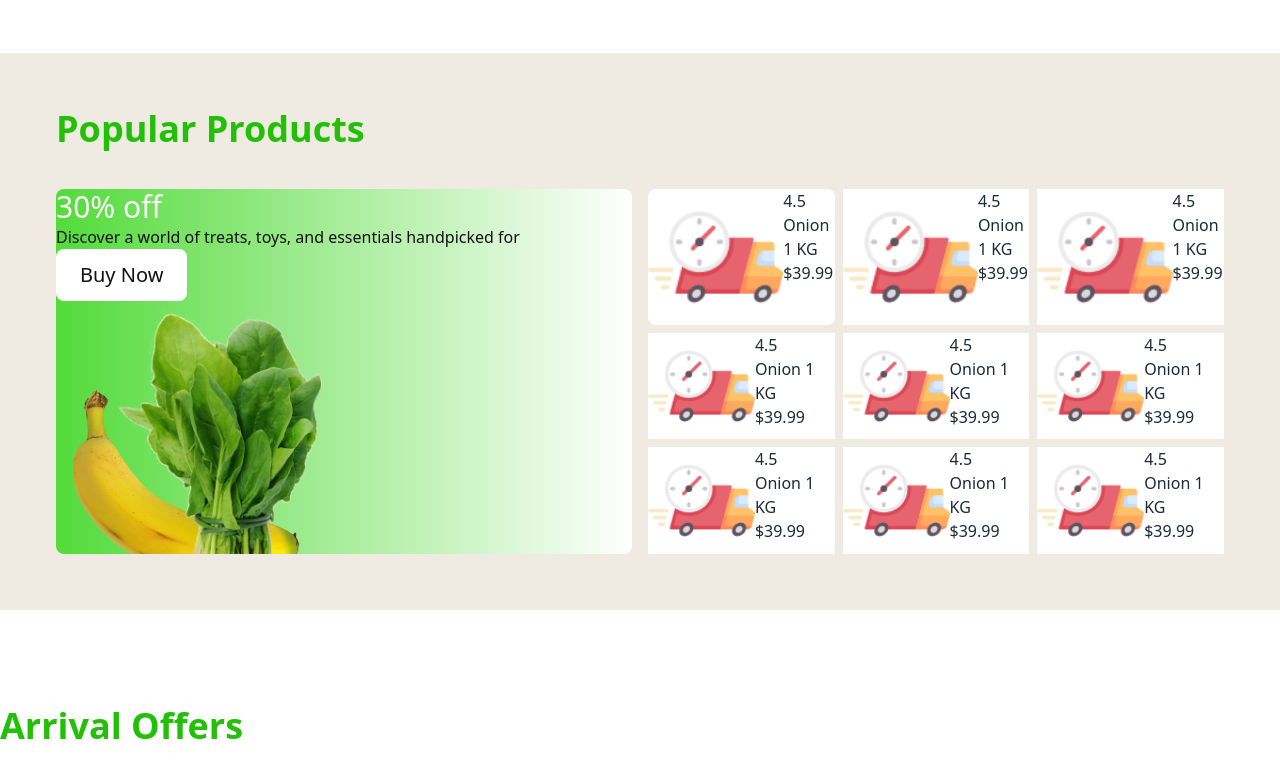
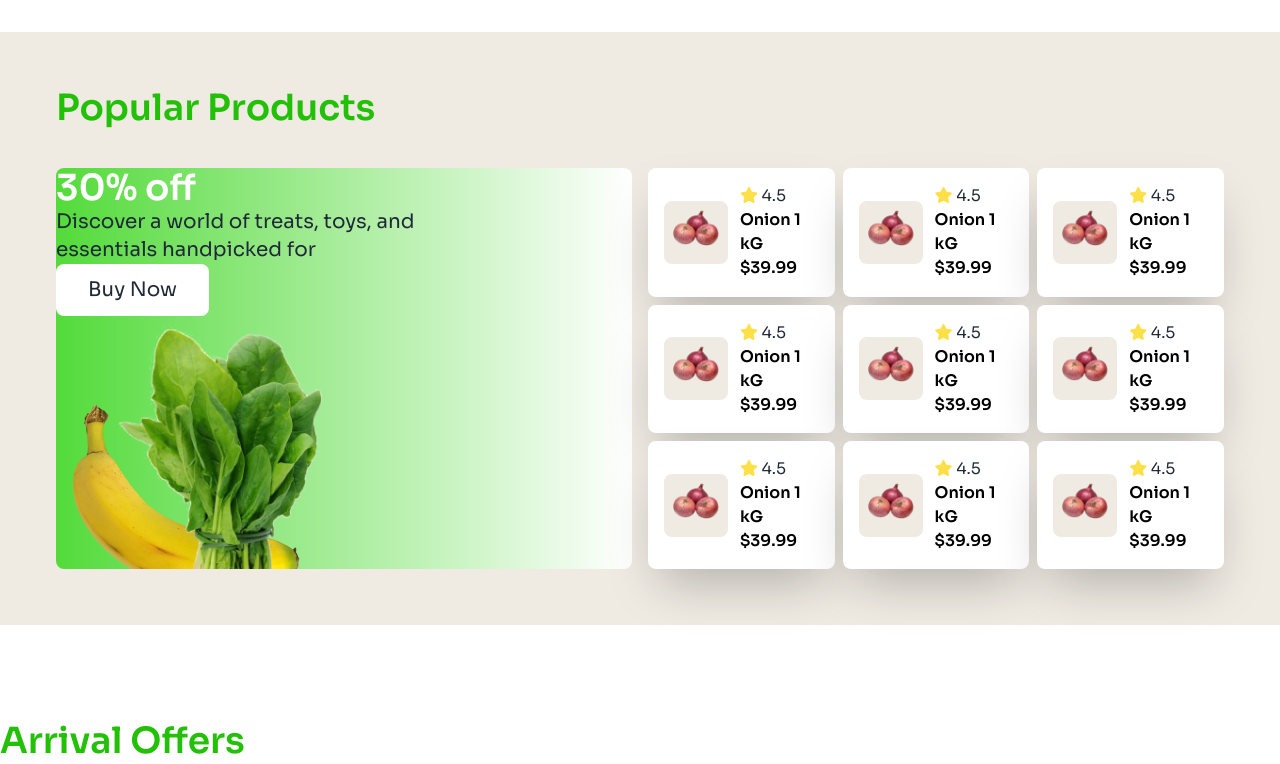
Before and after one commit to aliwayde-shagor/SPHB11-assignment-3, a plain HTML site: page index.html in a window 1280 px wide. Shown: the part 1665-2429 px from the top of the page. Drawn offline with nearby package versions, Linux system fonts and the light colour scheme.

Commit message:
footer section responsive

```diff
--- a/index.html
+++ b/index.html
@@ -29,18 +29,18 @@
     <script src="https://cdn.tailwindcss.com"></script>
     <title>Nature's Platter</title>
     <!-- body style -->
-    <!-- <style>
+    <style>
       body {
         font-family: "Sora", serif;
       }
-    </style> -->
+    </style>
   </head>
   <body>
-    <header class="max-w-screen-2xl mx-auto p-10 bg-[#EFEBE3]">
-      <nav class="flex justify-between">
+    <header class="max-w-screen-2xl mx-auto lg:pt-10 bg-[#EFEBE3]">
+      <nav class="flex justify-between border border-[#22c006] lg:border-none">
         <!-- logo section -->
         <div class="">
-          <img src="c2-assets/logo-header.png" alt="" class="w-16" />
+          <img src="c2-assets/logo-header.png" alt="" class=""/>
         </div>
         <!-- bar section -->
         <div class="lg:hidden">
@@ -67,11 +67,17 @@
           </button>
         </div>
       </nav>
+      <!-- animation start -->
+      <!-- <div class="flex animate-loop-scroll">
+       <h1>Hello World</h1>
+      </div> -->
+      <!-- animation end -->
+
       <!-- banner section -->
       <div class="mt-14 max-w-5xl mx-auto">
         <div>
           <h1 class="text-center text-5xl font-semibold">
-            Freshnes<span class="text-[#22c006]"> You Can <br />Count</span> On,
+            Freshness<span class="text-[#22c006]"> You Can <br />Count</span> On,
             Prices You’ll Love!
           </h1>
           <p class="w-1/2 text-center mx-auto text-xl text-black mt-5">
@@ -79,11 +85,11 @@
             to pantry staples, we’ve got you covered every day!
           </p>
         </div>
-        <div>
+        <div class="">
           <img
             src="c2-assets/hero-vegetables.png"
             alt=""
-            class="mx-auto mt-5"
+            class="mx-auto"
           />
         </div>
       </div>
@@ -141,114 +147,123 @@
 
       <!-- section products -->
       <section class="max-w-screen-2xl mx-auto bg-[#EFEBE3] mt-14 p-14">
-        <h1
-          class="text-4xl max-w-screen-xl mx-auto font-semibold text-[#22c006]"
-        >
-          Popular Products
-        </h1>
 
-        <div
-          class="max-w-screen-xl mx-auto gap-4 grid lg:grid-cols-2 grid-cols-1 mt-10"
-        >
-          <div class="bg-gradient-to-r from-[#53DB3A] to-[#FFFFFF] rounded-lg">
+
+       <div class="max-w-screen-xl mx-auto">
+        <h2  class="text-4xl font-semibold text-[#22c006] mb-10">Popular Products</h2>
+
+        <div class="grid lg:grid-cols-2 gap-4">
+        <div class="bg-gradient-to-r rounded-lg from-[#53DB3A] to-[#FFFFFF]">
          <div>
-              <span class="text-3xl text-white">30% off</span>
-              <p class="text-[#111111]">
-                Discover a world of treats, toys, and essentials handpicked for
-              </p>
-              <button
-                class="text-[#111111] bg-white px-6 py-3 rounded-lg text-xl"
-              >
-                Buy Now
-              </button>
+          <h3 class="text-white text-4xl font-semibold">30% off</h3>
+          <p class="text-xl">Discover a world of treats, toys, and <br> essentials handpicked for </p>
+          <button class="bg-white px-8 py-3 rounded-lg text-xl">Buy Now</button>
          </div>
-            <img src="c2-assets\vegetable-offer.png" alt="" class="" />
+         <div> <img src="c2-assets/vegetable-offer.png" alt=""></div>
         </div>
-          <!-- grid card -->
-          <div
-            class="grid grid-cols-2 lg:grid-cols-3 lg:gap- gap-2 overflow-x-hidden"
-          >
-            <div class="flex rounded-lg bg-white">
-              <img src="c2-assets/delivery.png" alt="" class="w-full h-auto" />
+        <div class="grid grid-cols-2 lg:grid-cols-3 gap-2">
+         <div class="flex space-x-3 items-center px-4 bg-white rounded-lg shadow-2xl">
         <div>
-                <span>4.5</span>
-                <h3>Onion 1 KG</h3>
-                <p>$39.99</p>
+          <img src="c2-assets/image 43.png" alt="" class="bg-[#EFEBE3] rounded-lg">
+        </div>
+         <div class="">
+          <p><i class="fa-solid fa-star text-yellow-300"></i> 4.5</p>
+          <h4 class="text-black font-semibold">Onion 1 kG</h4>
+          <P class="text-black font-semibold">$39.99</P>
          </div>
          </div>
-            <div class="flex bg-white">
-              <img src="c2-assets\delivery.png" alt="" />
+         <div class="flex space-x-3 items-center px-4 bg-white rounded-lg shadow-2xl">
         <div>
-                <span>4.5</span>
-                <h3>Onion 1 KG</h3>
-                <p>$39.99</p>
+          <img src="c2-assets/image 43.png" alt="" class="bg-[#EFEBE3] rounded-lg">
+        </div>
+         <div class="">
+          <p><i class="fa-solid fa-star text-yellow-300"></i> 4.5</p>
+          <h4 class="text-black font-semibold">Onion 1 kG</h4>
+          <P class="text-black font-semibold">$39.99</P>
          </div>
          </div>
-            <div class="flex bg-white">
-              <img src="c2-assets\delivery.png" alt="" />
+         <div class="flex space-x-3 items-center px-4 bg-white rounded-lg shadow-2xl">
         <div>
-                <span>4.5</span>
-                <h3>Onion 1 KG</h3>
-                <p>$39.99</p>
+          <img src="c2-assets/image 43.png" alt="" class="bg-[#EFEBE3] rounded-lg">
+        </div>
+         <div class="">
+          <p><i class="fa-solid fa-star text-yellow-300"></i> 4.5</p>
+          <h4 class="text-black font-semibold">Onion 1 kG</h4>
+          <P class="text-black font-semibold">$39.99</P>
          </div>
          </div>
-            <div class="flex bg-white">
-              <img src="c2-assets\delivery.png" alt="" />
+         <div class="flex space-x-3 items-center px-4 bg-white rounded-lg shadow-2xl">
         <div>
-                <span>4.5</span>
-                <h3>Onion 1 KG</h3>
-                <p>$39.99</p>
+          <img src="c2-assets/image 43.png" alt="" class="bg-[#EFEBE3] rounded-lg">
+        </div>
+         <div class="">
+          <p><i class="fa-solid fa-star text-yellow-300"></i> 4.5</p>
+          <h4 class="text-black font-semibold">Onion 1 kG</h4>
+          <P class="text-black font-semibold">$39.99</P>
          </div>
          </div>
-            <div class="flex bg-white">
-              <img src="c2-assets\delivery.png" alt="" />
+         <div class="flex space-x-3 items-center px-4 bg-white rounded-lg shadow-2xl">
         <div>
-                <span>4.5</span>
-                <h3>Onion 1 KG</h3>
-                <p>$39.99</p>
+          <img src="c2-assets/image 43.png" alt="" class="bg-[#EFEBE3] rounded-lg">
+        </div>
+         <div class="">
+          <p><i class="fa-solid fa-star text-yellow-300"></i> 4.5</p>
+          <h4 class="text-black font-semibold">Onion 1 kG</h4>
+          <P class="text-black font-semibold">$39.99</P>
          </div>
          </div>
-            <div class="flex bg-white">
-              <img src="c2-assets\delivery.png" alt="" />
+         <div class="flex space-x-3 items-center px-4 bg-white rounded-lg shadow-2xl">
         <div>
-                <span>4.5</span>
-                <h3>Onion 1 KG</h3>
-                <p>$39.99</p>
+          <img src="c2-assets/image 43.png" alt="" class="bg-[#EFEBE3] rounded-lg">
+        </div>
+         <div class="">
+          <p><i class="fa-solid fa-star text-yellow-300"></i> 4.5</p>
+          <h4 class="text-black font-semibold">Onion 1 kG</h4>
+          <P class="text-black font-semibold">$39.99</P>
          </div>
          </div>
-            <div class="flex bg-white">
-              <img src="c2-assets\delivery.png" alt="" />
+         <div class="flex space-x-3 items-center px-4 bg-white rounded-lg shadow-2xl">
         <div>
-                <span>4.5</span>
-                <h3>Onion 1 KG</h3>
-                <p>$39.99</p>
+          <img src="c2-assets/image 43.png" alt="" class="bg-[#EFEBE3] rounded-lg">
+        </div>
+         <div class="">
+          <p><i class="fa-solid fa-star text-yellow-300"></i> 4.5</p>
+          <h4 class="text-black font-semibold">Onion 1 kG</h4>
+          <P class="text-black font-semibold">$39.99</P>
          </div>
          </div>
-            <div class="flex bg-white">
-              <img src="c2-assets\delivery.png" alt="" />
+         <div class="flex space-x-3 items-center px-4 bg-white rounded-lg shadow-2xl">
         <div>
-                <span>4.5</span>
-                <h3>Onion 1 KG</h3>
-                <p>$39.99</p>
+          <img src="c2-assets/image 43.png" alt="" class="bg-[#EFEBE3] rounded-lg">
+        </div>
+         <div class="">
+          <p><i class="fa-solid fa-star text-yellow-300"></i> 4.5</p>
+          <h4 class="text-black font-semibold">Onion 1 kG</h4>
+          <P class="text-black font-semibold">$39.99</P>
          </div>
          </div>
-            <div class="flex bg-white">
-              <img src="c2-assets\delivery.png" alt="" />
+         <div class="flex space-x-3 items-center px-4 bg-white rounded-lg shadow-2xl">
         <div>
-                <span>4.5</span>
-                <h3>Onion 1 KG</h3>
-                <p>$39.99</p>
+          <img src="c2-assets/image 43.png" alt="" class="bg-[#EFEBE3] rounded-lg">
+        </div>
+         <div class="">
+          <p><i class="fa-solid fa-star text-yellow-300"></i> 4.5</p>
+          <h4 class="text-black font-semibold">Onion 1 kG</h4>
+          <P class="text-black font-semibold">$39.99</P>
+         </div>
+         </div>
         </div>
       </div>
       </div>
        </div>
       </section>
+
       <!-- offer section -->
-      <section class="max-w-screen-xl mx-auto mt-24">
+      <section class="max-w-screen-xl  mx-auto mt-24">
         <h2 class="text-4xl mb-10 font-semibold text-[#22c006]">
           Arrival Offers
         </h2>
-        <div class="lg:flex flex-1 gap-3">
+        <div class="lg:flex  flex-1 gap-3">
           <div class="flex bg-[#115414] rounded-lg">
             <div class="p-8 space-y-6">
               <img src="c2-assets/dawat-logo.png" alt="" />
@@ -286,8 +301,11 @@
         </div>
       </section>
       <!-- get buy section -->
+
+    </main>
+    <div class="relative h-auto ">
       <section
-        class="max-w-screen-xl mx-auto bg-[#EFEBE3] mt-10 grid grid-cols-1 mb-10 lg:grid-cols-2 rounded-lg"
+      class="max-w-screen-xl lg:h-[457px] h-auto bottom-0 right-0 left-0 lg:absolute lg:-top-52 -top-[500px] mx-auto bg-[#EFEBE3] grid grid-cols-1 lg:grid-cols-2 rounded-lg "
     >
       <div>
         <img src="c2-assets/vegetable-busket.png" alt="" class="p-10" />
@@ -310,17 +328,16 @@
         </button>
       </div>
     </section>
-    </main>
-    <footer class="max-w-screen-2xl mx-auto bg-[#22c006]">
-      <div class="max-w-screen-xl mx-auto flex justify-between items-center pt-32">
+    <footer class="max-w-screen-2xl absolute lg:static -bottom-96 px-5 lg:px-0 lg:mt-80 -z-50 lg:h-[658px] mx-auto bg-[#22c006]">
+      <div class="max-w-screen-xl mx-auto flex lg:flex-row flex-col justify-between lg:items-center pt-72">
         <div class="space-y-2">
           <img src="c2-assets/logo-footer.png" alt="" />
-          <p class="text-xl text-[#EFEBE3]">
+          <p class="lg:text-xl text-[14px] text-[#EFEBE3]">
             Discover a world of treats, toys, <br />
-            and essentials handpicked for your furry <br />friends
+            and essentials handpicked for your furry <br class="hidden lg:block" />friends
           </p>
         </div>
-        <ul class="text-[#EFEBE3] text-xl space-y-5">
+        <ul class="text-[#EFEBE3] text-xl lg:space-y-5">
           <li><a href="#">Product</a></li>
           <li><a href="#">Services</a></li>
           <li><a href="#">Contact Us</a></li>
@@ -334,5 +351,7 @@
         </div>
       </div>
     </footer>
+    </div>
+
   </body>
 </html>
```
Also changed, not shown: c2-assets/image 43.png (added). Lines whose indentation alone changed are shown as unchanged.
